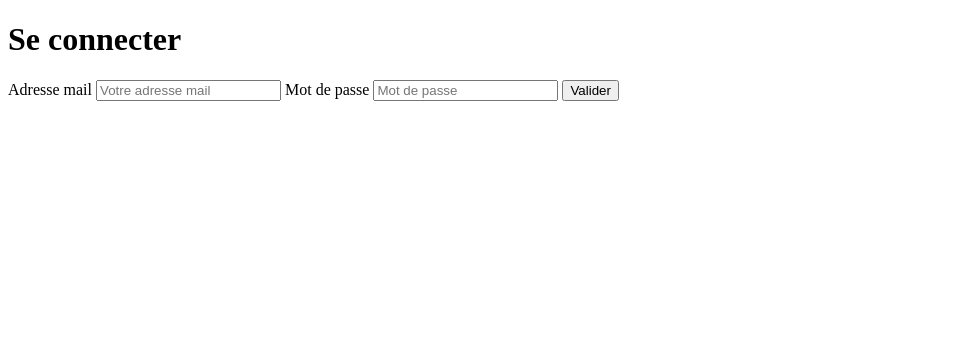
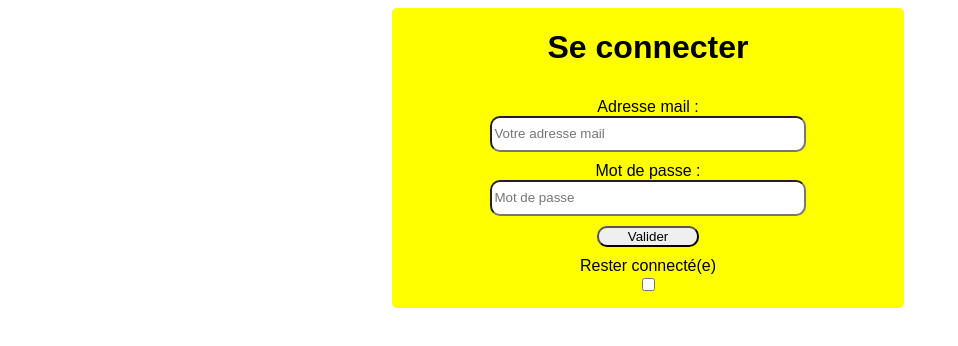
Before and after one commit to MaximeBourgeois/formulaire_connexion, a plain HTML site: page index.html in a window 1280 px wide. Shown: the whole page, without its empty margins (0-958 px from the left). Drawn offline with Linux system fonts and the light colour scheme.

Commit message:
ajout css pour formulaire

```diff
--- a/index.html
+++ b/index.html
@@ -11,12 +11,16 @@
 
 <body>
     <form id="connection">
-        <h1>Se connecter</h1>
-        <label for="mailConnection">Adresse mail</label>
-        <input type="email" id="mailConnection" placeholder="Votre adresse mail" />
-        <label for="passwordConnection">Mot de passe</label>
-        <input type="password" id="passwordConnection" placeholder="Mot de passe" />
-        <input type="submit" id="validateConnection" value="Valider" />
+        <div id="containConnection">
+            <h1>Se connecter</h1>
+            <label for="mailConnection">Adresse mail :</label>
+            <input type="email" id="mailConnection" placeholder="Votre adresse mail" />
+            <label for="passwordConnection">Mot de passe :</label>
+            <input type="password" id="passwordConnection" placeholder="Mot de passe" />
+            <input type="submit" id="validateConnection" value="Valider" />
+            <label for="stayConnected">Rester connecté(e)</label>
+            <input type="checkbox" id="stayConnected" />
+        </div>
     </form>
     <script src="script.js"></script>
 </body>
--- a/style.css
+++ b/style.css
@@ -0,0 +1,42 @@
+body {
+    font-family: "Arial";
+    width:100%;
+    height:100%;
+}
+
+#connection {
+    width:100%;
+    display: flex;
+    justify-content: center;
+}
+
+#containConnection {
+    display: flex;
+    flex-direction: column;
+    align-items: center;
+    width:40%;
+    height:300px;
+    background-color:yellow;
+    border-radius: 5px;
+}
+
+label {
+    margin-top: 10px;
+
+}
+
+#mailConnection, #passwordConnection {
+    border-radius: 10px;
+    width:60%;
+    height: 30px;
+}
+
+#validateConnection {
+    margin-top: 10px;
+    border-radius: 10px;
+    width:20%;
+}
+
+#validateConnection:hover {
+    background-color: yellow;
+}
```
